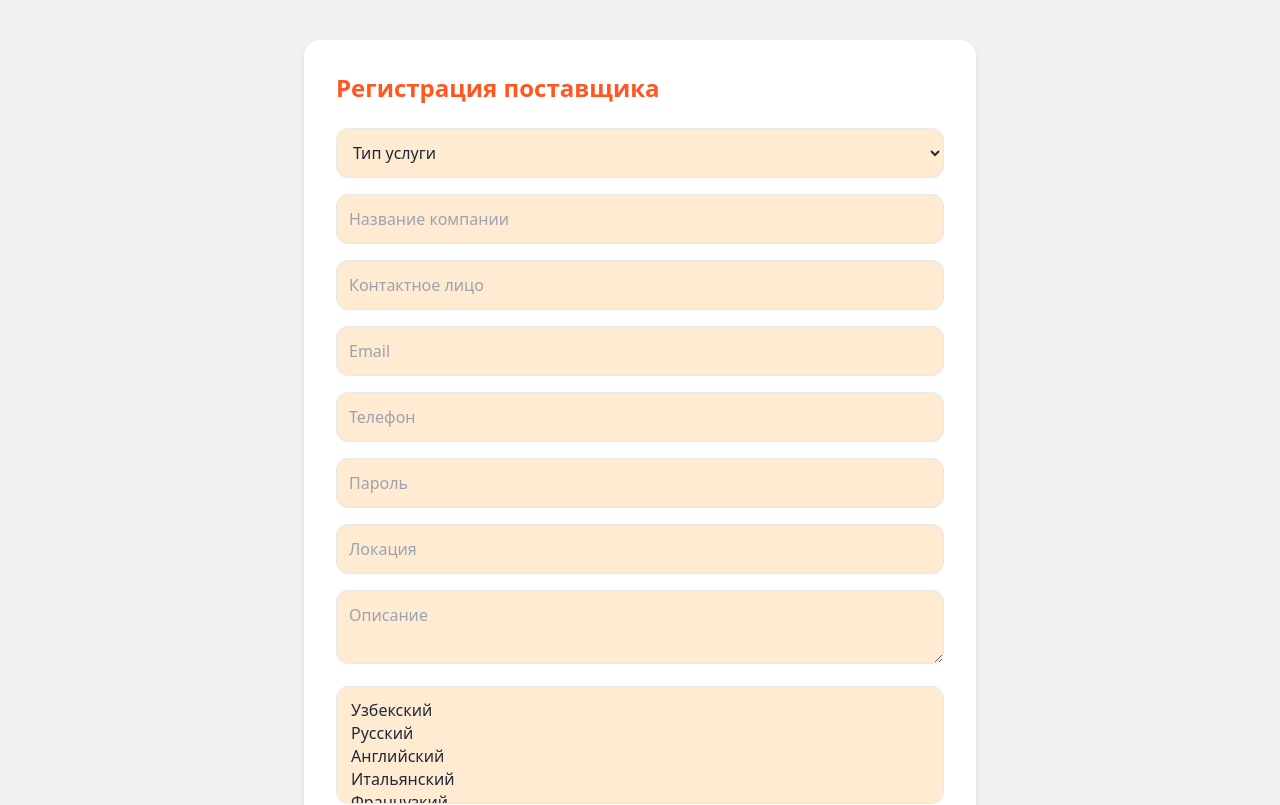
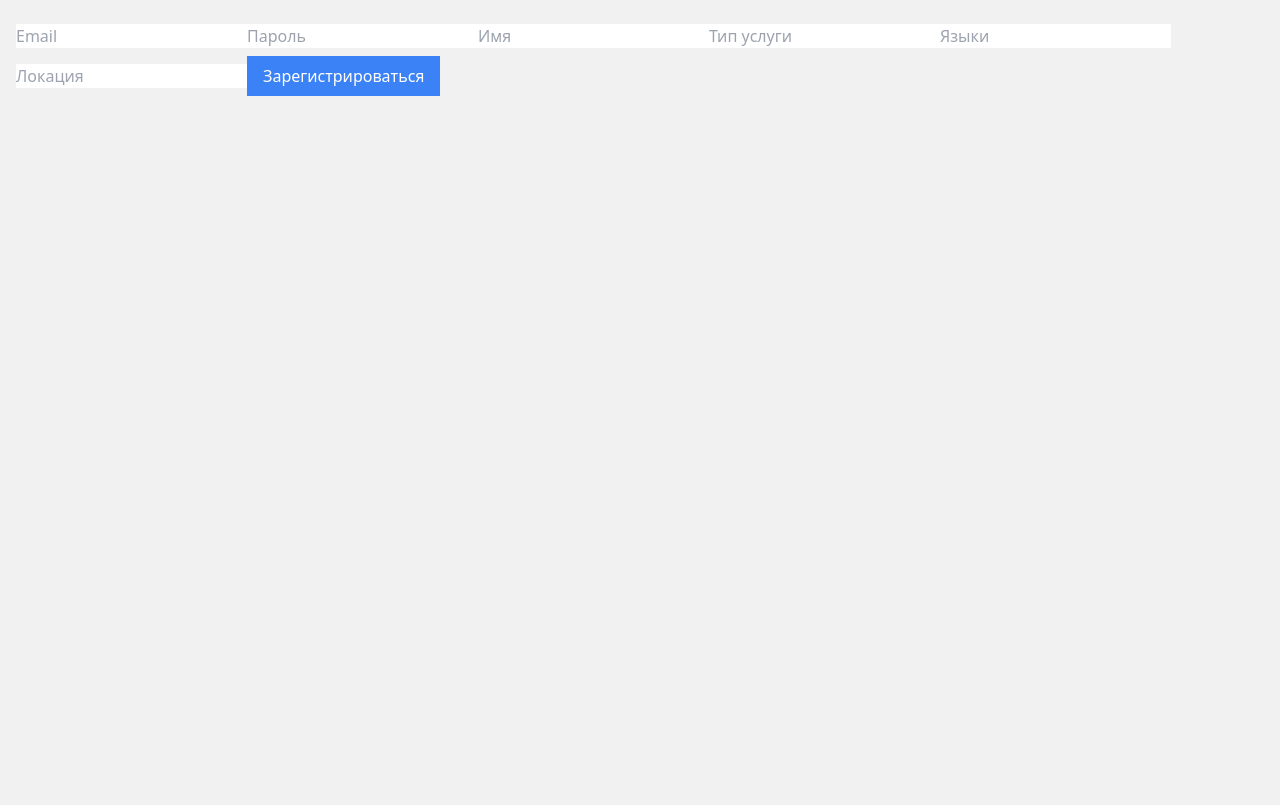
Before and after one commit to akhmedovkb/frontend, a React (Vite) app: page /register in a window 1280 px wide. Shown: the top 805 px of the page. Built offline with nearby package versions, Linux system fonts and the light colour scheme.

Commit message:
Update RegistrationForm.jsx

```diff
--- a/src/components/RegistrationForm.jsx
+++ b/src/components/RegistrationForm.jsx
@@ -1,104 +1,51 @@
 
 import React, { useState } from "react";
+import { useNavigate } from "react-router-dom";
 
 const RegistrationForm = () => {
+  const navigate = useNavigate();
   const [formData, setFormData] = useState({
+    email: "",
+    password: "",
+    name: "",
     type: "",
-    name: "",
-    contact_name: "",
-    email: "",
-    phone: "",
-    password: "",
-    description: "",
+    languages: "",
     location: "",
-    languages: [],
-    images: [],
+    rating: "",
+    reviews: "",
+    images: "",
   });
 
   const handleChange = (e) => {
-    const { name, value, type } = e.target;
-    if (type === "file") {
-      const files = Array.from(e.target.files);
-      const readers = files.map((file) => {
-        return new Promise((resolve) => {
-          const reader = new FileReader();
-          reader.onloadend = () => resolve(reader.result);
-          reader.readAsDataURL(file);
-        });
-      });
-
-      Promise.all(readers).then((base64files) => {
-        setFormData({ ...formData, images: base64files });
-      });
-    } else if (name === "languages") {
-      const values = Array.from(
-        e.target.selectedOptions,
-        (option) => option.value
-      );
-      setFormData({ ...formData, languages: values });
-    } else {
-      setFormData({ ...formData, [name]: value });
-    }
+    setFormData((prev) => ({ ...prev, [e.target.name]: e.target.value }));
   };
 
   const handleSubmit = async (e) => {
     e.preventDefault();
-
-    const response = await fetch("https://travella-production.up.railway.app/api/providers/register", {
+    const res = await fetch("https://travella-api-production.up.railway.app/api/providers/register", {
       method: "POST",
       headers: { "Content-Type": "application/json" },
       body: JSON.stringify(formData),
     });
 
-    const result = await response.json();
-    alert(result.message || "Регистрация прошла успешно!");
+    if (res.ok) {
+      alert("Регистрация успешна!");
+      navigate("/dashboard");
+    } else {
+      alert("Ошибка при регистрации");
+    }
   };
 
   return (
-    <div className="max-w-2xl mx-auto bg-white p-8 rounded-2xl shadow-md mt-10">
-      <h2 className="text-2xl font-bold text-primary mb-6">Регистрация поставщика</h2>
-      <form onSubmit={handleSubmit} className="space-y-4">
-        <select name="type" onChange={handleChange} required className="w-full p-3 border rounded-xl bg-block">
-          <option value="">Тип услуги</option>
-          <option value="транспорт">Транспорт</option>
-          <option value="гид">Гид</option>
-          <option value="отель">Отель</option>
-          <option value="питание">Питание</option>
-          <option value="достопримечательность">Достопримечательность</option>
-          <option value="мероприятие">Мероприятие</option>
-        </select>
-
-        <input name="name" placeholder="Название компании" onChange={handleChange} required className="w-full p-3 border rounded-xl bg-block" />
-        <input name="contact_name" placeholder="Контактное лицо" onChange={handleChange} required className="w-full p-3 border rounded-xl bg-block" />
-        <input type="email" name="email" placeholder="Email" onChange={handleChange} required className="w-full p-3 border rounded-xl bg-block" />
-        <input type="tel" name="phone" placeholder="Телефон" onChange={handleChange} required className="w-full p-3 border rounded-xl bg-block" />
-        <input type="password" name="password" placeholder="Пароль" onChange={handleChange} required className="w-full p-3 border rounded-xl bg-block" />
-        <input name="location" placeholder="Локация" onChange={handleChange} required className="w-full p-3 border rounded-xl bg-block" />
-        <textarea name="description" placeholder="Описание" onChange={handleChange} required className="w-full p-3 border rounded-xl bg-block" />
-
-        <select multiple name="languages" onChange={handleChange} className="w-full p-3 border rounded-xl bg-block">
-          <option value="Узбекский">Узбекский</option>
-          <option value="Русский">Русский</option>
-          <option value="Английский">Английский</option>
-          <option value="Итальянский">Итальянский</option>
-          <option value="Французкий">Французкий</option>
-          <option value="Испанский">Испанский</option>
-          <option value="Голландский">Голландский</option>
-          <option value="Арабский">Арабский</option>
-          <option value="Хинди">Хинди</option>
-          <option value="Китайский">Китайский</option>
-          <option value="Немецкий">Немецкий</option>
-          <option value="Турецкий">Турецкий</option>
-          <option value="Японский">Японский</option>
-        </select>
-
-        <input type="file" multiple accept="image/*" onChange={handleChange} className="w-full p-3 bg-block rounded-xl" />
-
-        <button type="submit" className="bg-primary text-white px-6 py-3 rounded-xl hover:bg-secondary transition">
-          Зарегистрироваться
-        </button>
-      </form>
-    </div>
+    <form onSubmit={handleSubmit} className="p-4 space-y-2">
+      <input type="email" name="email" placeholder="Email" onChange={handleChange} required />
+      <input type="password" name="password" placeholder="Пароль" onChange={handleChange} required />
+      <input type="text" name="name" placeholder="Имя" onChange={handleChange} />
+      <input type="text" name="type" placeholder="Тип услуги" onChange={handleChange} />
+      <input type="text" name="languages" placeholder="Языки" onChange={handleChange} />
+      <input type="text" name="location" placeholder="Локация" onChange={handleChange} />
+      <button type="submit" className="bg-blue-500 text-white px-4 py-2">Зарегистрироваться</button>
+    </form>
   );
 };
 
```
